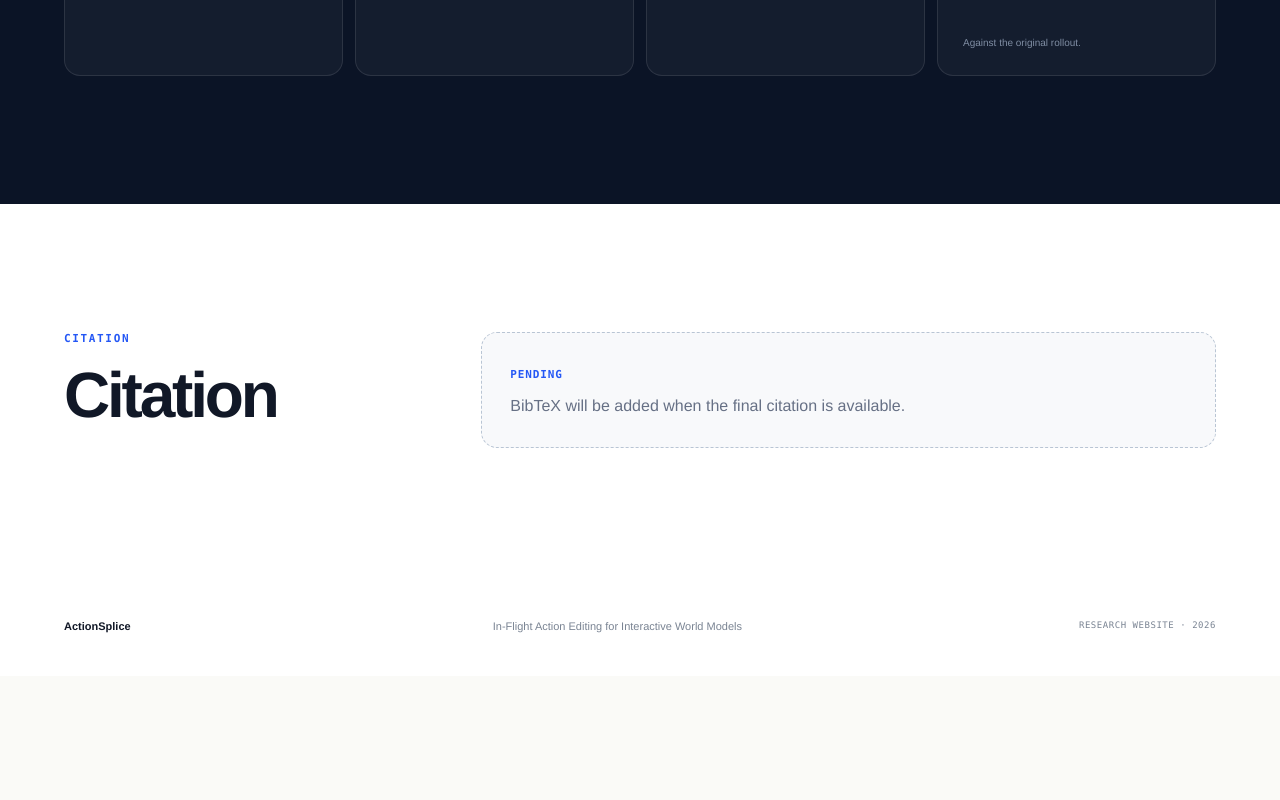
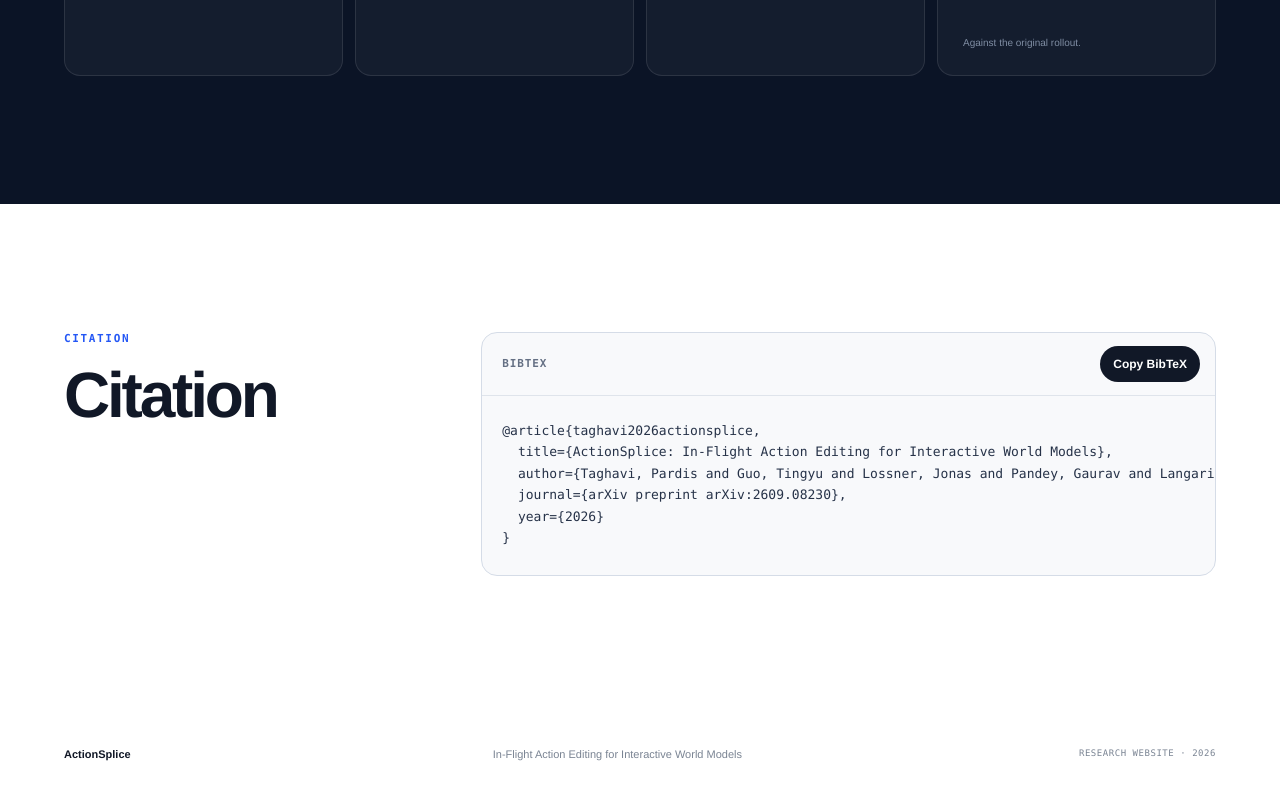
Before and after one commit to PardisTaghavi/actionsplice-website, a Next.js app: page / in a window 1280 px wide. Shown: the part 5488-6288 px from the top of the page. Before the commit the page ends 6164 px from the top, so only its background shows below. Built offline with nearby package versions, Linux system fonts and the light colour scheme; no server answers.

Commit message:
Add ActionSplice BibTeX citation

```diff
--- /dev/null
+++ b/app/citation-copy.tsx
@@ -0,0 +1,32 @@
+'use client';
+
+import { useState } from 'react';
+
+const citation = `@article{taghavi2026actionsplice,
+  title={ActionSplice: In-Flight Action Editing for Interactive World Models},
+  author={Taghavi, Pardis and Guo, Tingyu and Lossner, Jonas and Pandey, Gaurav and Langari, Reza},
+  journal={arXiv preprint arXiv:2609.08230},
+  year={2026}
+}`;
+
+export function CitationCopy() {
+  const [copied, setCopied] = useState(false);
+
+  async function copyCitation() {
+    await navigator.clipboard.writeText(citation);
+    setCopied(true);
+    window.setTimeout(() => setCopied(false), 1800);
+  }
+
+  return (
+    <div className="citation-box">
+      <div className="citation-toolbar">
+        <span>BibTeX</span>
+        <button type="button" onClick={copyCitation} aria-live="polite">
+          {copied ? 'Copied' : 'Copy BibTeX'}
+        </button>
+      </div>
+      <pre><code>{citation}</code></pre>
+    </div>
+  );
+}
--- a/app/globals.css
+++ b/app/globals.css
@@ -189,9 +189,13 @@ button, input { font: inherit; }
 .citation-band { padding: clamp(84px, 10vw, 138px) clamp(22px, 5vw, 86px); background: white; }
 .citation-layout { display: grid; grid-template-columns: .6fr 1.4fr; gap: clamp(36px, 8vw, 110px); align-items: start; }
 .citation-band h2 { margin: 0; font-size: clamp(38px, 5vw, 70px); line-height: 1; letter-spacing: -.05em; font-weight: 620; }
-.citation-placeholder { padding: 28px; border: 1px dashed #b9c5d4; border-radius: 16px; background: #f8f9fb; }
-.citation-placeholder span { display: inline-block; margin-bottom: 12px; color: var(--blue); font: 700 11px/1.2 var(--font-geist-mono), monospace; text-transform: uppercase; letter-spacing: .08em; }
-.citation-placeholder p { margin: 0; color: var(--muted); font-size: 16px; line-height: 1.6; }
+.citation-box { overflow: hidden; border: 1px solid #d5dce7; border-radius: 16px; background: #f8f9fb; }
+.citation-toolbar { display: flex; align-items: center; justify-content: space-between; gap: 20px; padding: 13px 15px 13px 20px; border-bottom: 1px solid #dfe4eb; }
+.citation-toolbar span { color: #657084; font: 700 11px/1.2 var(--font-geist-mono), monospace; text-transform: uppercase; letter-spacing: .08em; }
+.citation-toolbar button { padding: 9px 13px; border: 0; border-radius: 999px; background: #111827; color: white; cursor: pointer; font-size: 12px; font-weight: 650; transition: background .18s ease, transform .18s ease; }
+.citation-toolbar button:hover { transform: translateY(-1px); background: var(--blue); }
+.citation-toolbar button:focus-visible { outline: 3px solid rgb(36 87 245 / 28%); outline-offset: 2px; }
+.citation-box pre { margin: 0; padding: 24px 20px 26px; overflow-x: auto; color: #263248; font: 500 13px/1.65 var(--font-geist-mono), monospace; white-space: pre; }
 
 footer { padding: 42px clamp(22px, 5vw, 86px); background: white; color: #7a8493; font-size: 11px; }
 .footer-inner { display: grid; grid-template-columns: 1fr 1.4fr auto; gap: 35px; align-items: center; }
@@ -232,7 +236,7 @@ footer span { font-family: var(--font-geist-mono), monospace; font-size: 9px; te
   .results-grid { grid-template-columns: 1fr; }
   .abstract-band { padding-inline: 18px; }
   .citation-band { padding-inline: 18px; }
-  .citation-placeholder { padding: 22px 18px; }
+  .citation-box pre { padding: 20px 16px 22px; font-size: 12px; }
   .runtime-card { grid-template-columns: 1fr; }
   .runtime-media { min-height: 170px; }
   footer { padding-inline: 18px; }
--- a/app/page.tsx
+++ b/app/page.tsx
@@ -1,3 +1,5 @@
+import { CitationCopy } from './citation-copy';
+
 type ComparisonItem = {
   prompt: string;
   transition: string;
@@ -272,10 +274,7 @@ export default function Home() {
             <p className="section-index">Citation</p>
             <h2>Citation</h2>
           </div>
-          <div className="citation-placeholder">
-            <span>Pending</span>
-            <p>BibTeX will be added when the final citation is available.</p>
-          </div>
+          <CitationCopy />
         </div>
       </section>
 
```
